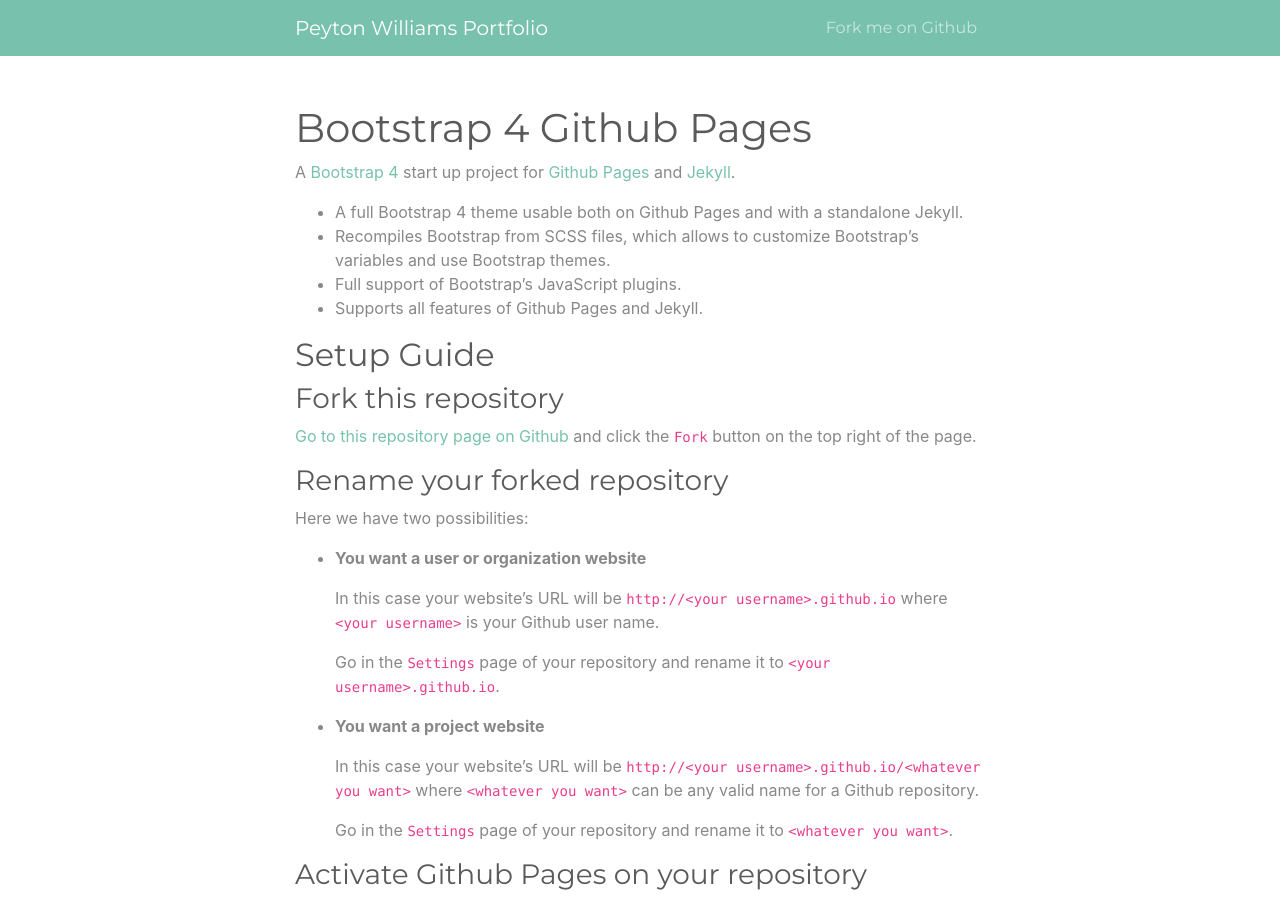
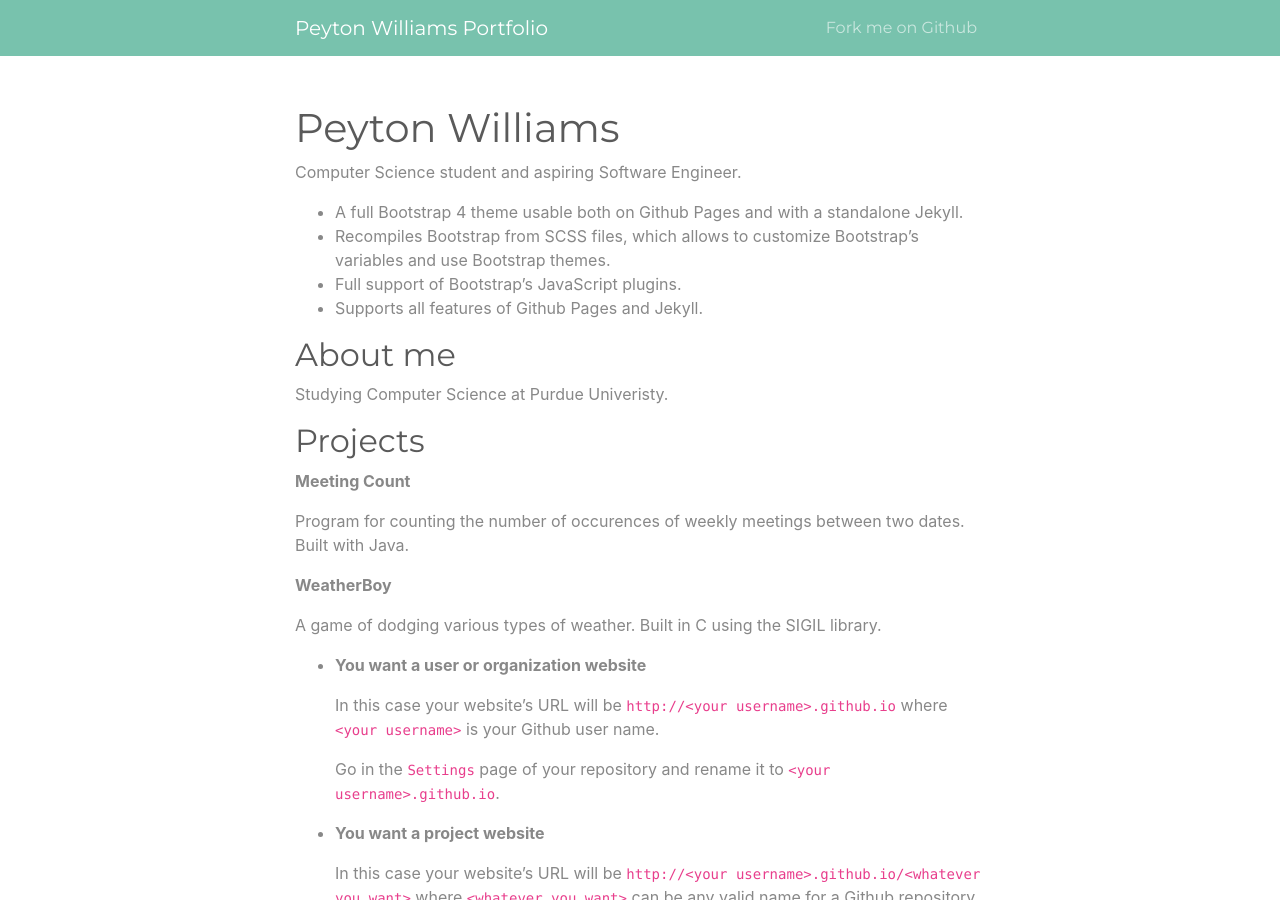
Before and after one commit to peytondwilliams/peyton-williams.github.io, a Jekyll site: the page built from index.md, in a window 1280 px wide and 900 px high. Built offline with Jekyll 4.4.1, drawn with Linux system fonts in a browser that asks for light colours.

Commit message:
Added some info, testing layout

```diff
--- a/index.md
+++ b/index.md
@@ -1,24 +1,29 @@
 ---
 layout: page
-title: Bootstrap 4 Github Pages
+title: Peyton Williams
 ---
 
-A [Bootstrap 4](https://getbootstrap.com/) start up project for [Github Pages](https://pages.github.com/) and [Jekyll](https://jekyllrb.com/).
+Computer Science student and aspiring Software Engineer.
 
 * A full Bootstrap 4 theme usable both on Github Pages and with a standalone Jekyll.
 * Recompiles Bootstrap from SCSS files, which allows to customize Bootstrap's variables and use Bootstrap themes.
 * Full support of Bootstrap's JavaScript plugins.
 * Supports all features of Github Pages and Jekyll.
 
-## Setup Guide
+## About me
+Studying Computer Science at Purdue Univeristy.
 
-### Fork this repository
+## Projects
 
-[Go to this repository page on Github](https://github.com/nicolas-van/bootstrap-4-github-pages) and click the `Fork` button on the top right of the page.
+**Meeting Count**
 
-### Rename your forked repository
+Program for counting the number of occurences of weekly meetings between two dates. Built with Java.
 
-Here we have two possibilities:
+**WeatherBoy**
+
+A game of dodging various types of weather. Built in C using the SIGIL library.
+
+
 
 * **You want a user or organization website**
 
```
